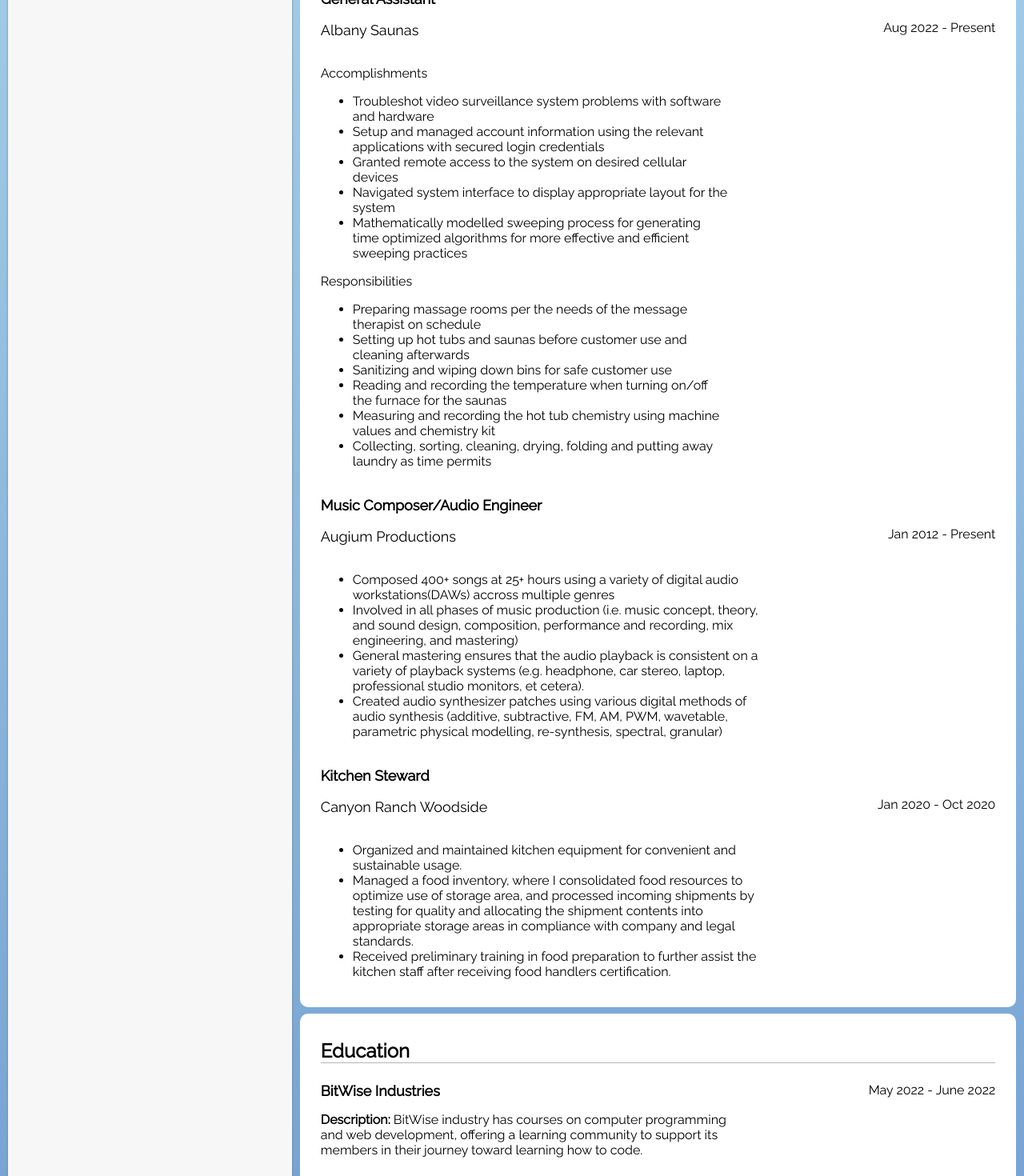
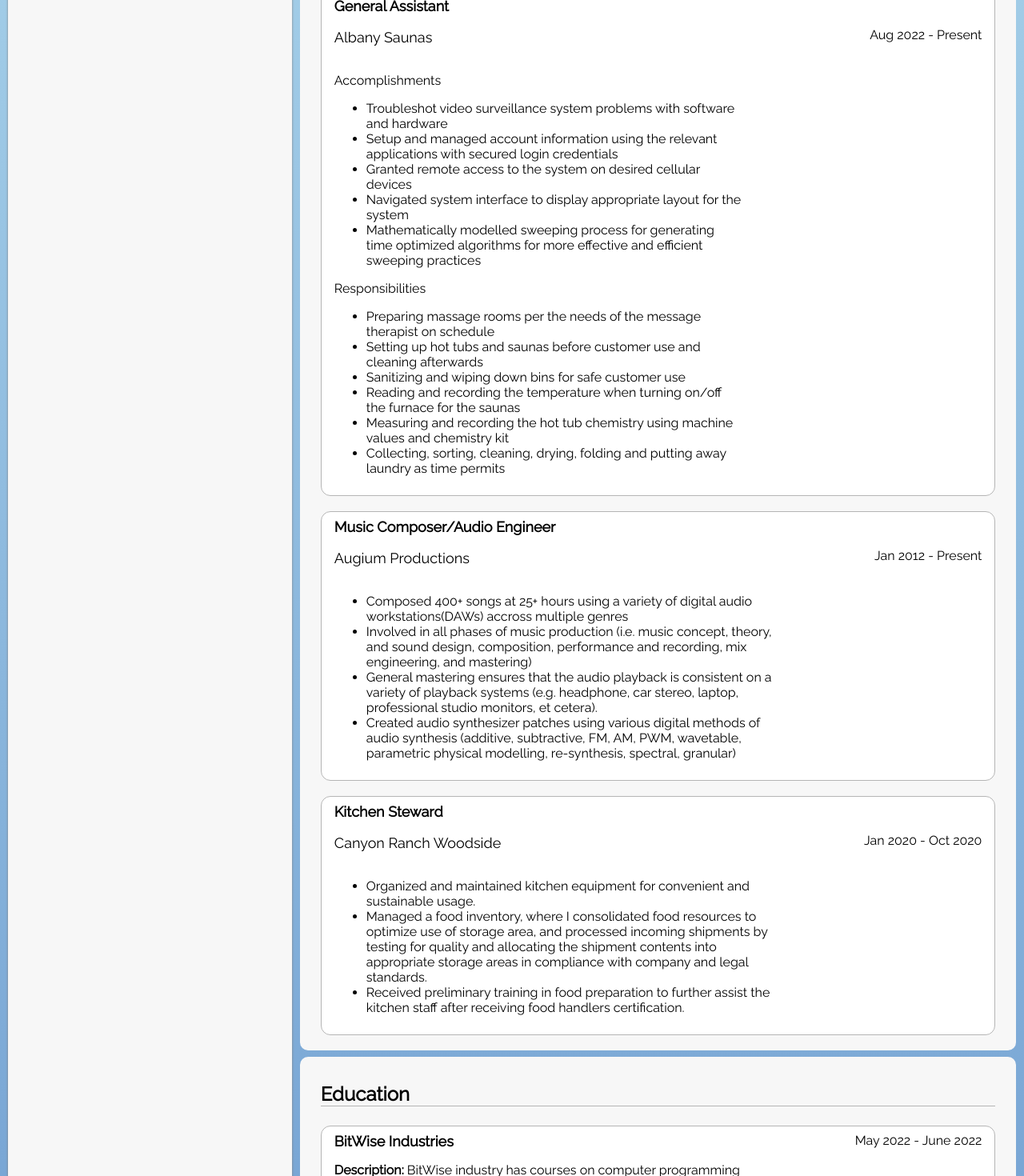
Before and after one commit to bthol/Portfolio-Frontend, a React (Create React App) app: page / in a window 1280 px wide. Shown: the part 1330-2800 px from the top of the page at 80% size. Built offline with nearby package versions, Linux system fonts and the light colour scheme; the HTML template or start-up script is replaced by a standard one.

Commit message:
informational closure

```diff
--- a/src/App.css
+++ b/src/App.css
@@ -25,7 +25,7 @@
   --color-background-3: #1e1e24;
 
   --color-gray: #525252;
-  --color-white: #212121;
+  --color-white: hsl(0, 0%, 10%);
 
   --font-color-1: #ffffff;
   --font-color-2: #999999;
@@ -65,7 +65,14 @@
 }
 
 .main-section-style {
+  background: var(--color-background-3);
+}
+
+.main-section-style-content {
+  padding: 1vmin 2vmin;
+  border-radius: 12px;
   background: var(--color-white);
+  border: 1.2px solid var(--color-gray);
 }
 
 /*    LINK    */
@@ -447,7 +454,7 @@
     width: var(--wide);
     padding: 3vmin;
     border-radius: 50px;
-    background: var(--color-background-3);
+    background: var(--color-white);
     border: 1.3px solid var(--color-gray);
   }
   .carPos0 {
--- a/src/Content/Section1.jsx
+++ b/src/Content/Section1.jsx
@@ -2,7 +2,7 @@
 
 const Section1 = (props) => {
     return (
-        <div id={props.id}>
+        <div id={props.id} className="main-section-style-content">
             <p className="text-large" tabIndex={0}>{props.skillsTitle}</p>
             {props.skillsList}
         </div>
--- a/src/Content/Section3.jsx
+++ b/src/Content/Section3.jsx
@@ -2,7 +2,7 @@
 
 const Section3 = (props) => {
     return (
-        <div>
+        <div className="main-section-style-content">
             <div className="text-large" tabIndex={0}><b>{props.jobTitle}</b></div>
             <div className="flex-between" tabIndex={0}><p className="text-large">{props.employer}</p><p>{props.workPeriod}</p></div>
             {props.list}
--- a/src/Content/Section4.jsx
+++ b/src/Content/Section4.jsx
@@ -2,7 +2,7 @@
 
 const Section4 = (props) => {
     return (
-        <div>
+        <div className="main-section-style-content">
             <div className="flex-between" tabIndex={0}><div className="text-large"><b>{props.school}</b></div>{props.schoolPeriod}</div>
             <p className="exp-list" tabIndex={0}><b>Description: </b>{props.schoolDescription}</p>
         </div>
```
